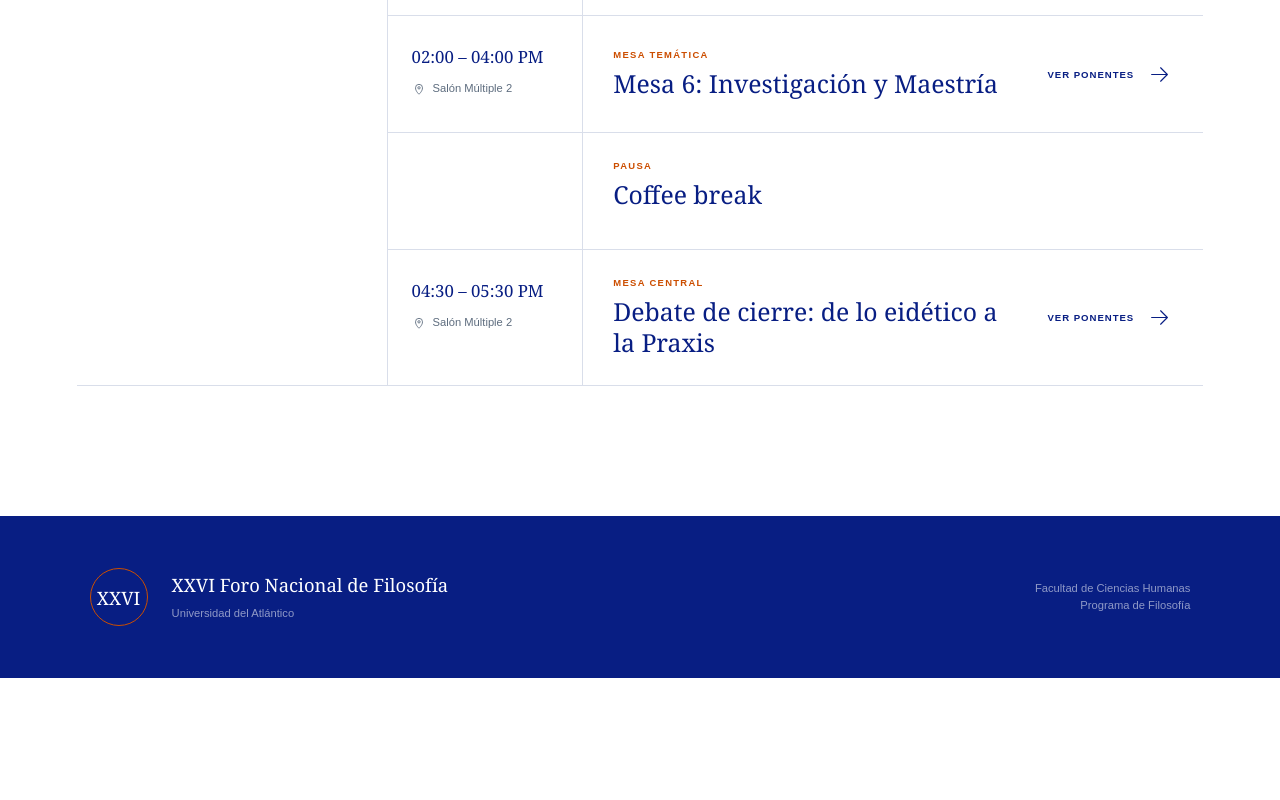
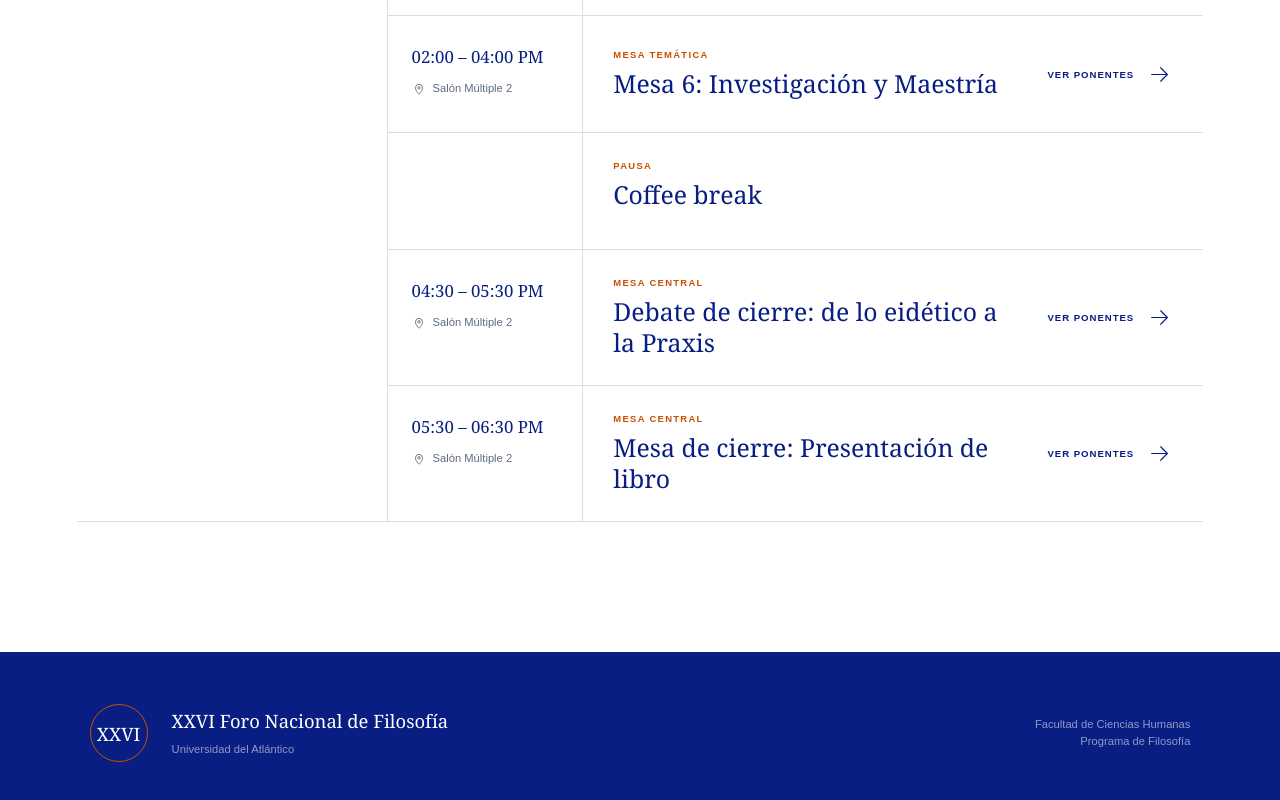
Before and after one commit to angel-garridoo/FORO-NACIONAL-DE-FILOSOFIA, a Next.js app: page / in a window 1280 px wide. Shown: the part 2527-3327 px from the top of the page. Before the commit the page ends 3205 px from the top, so only its background shows below. Built offline with nearby package versions, Linux system fonts and the light colour scheme.

Commit message:
Restaurar presentación del libro en el cierre

```diff
--- a/data/program.ts
+++ b/data/program.ts
@@ -445,6 +445,19 @@ export const program: DayProgram[] = [
               },
             ],
           },
+          {
+            id: "presentacion-libro-dia-1",
+            time: "05:30 – 06:30 PM",
+            location: "Salón Múltiple 2",
+            title: "Mesa de cierre: Presentación de libro",
+            kind: "central",
+            presentations: [
+              {
+                title: "Presentación de libro",
+                speakers: "Prof. Cristóbal Arteta Ripoll",
+              },
+            ],
+          },
         ],
       },
     ],
```
